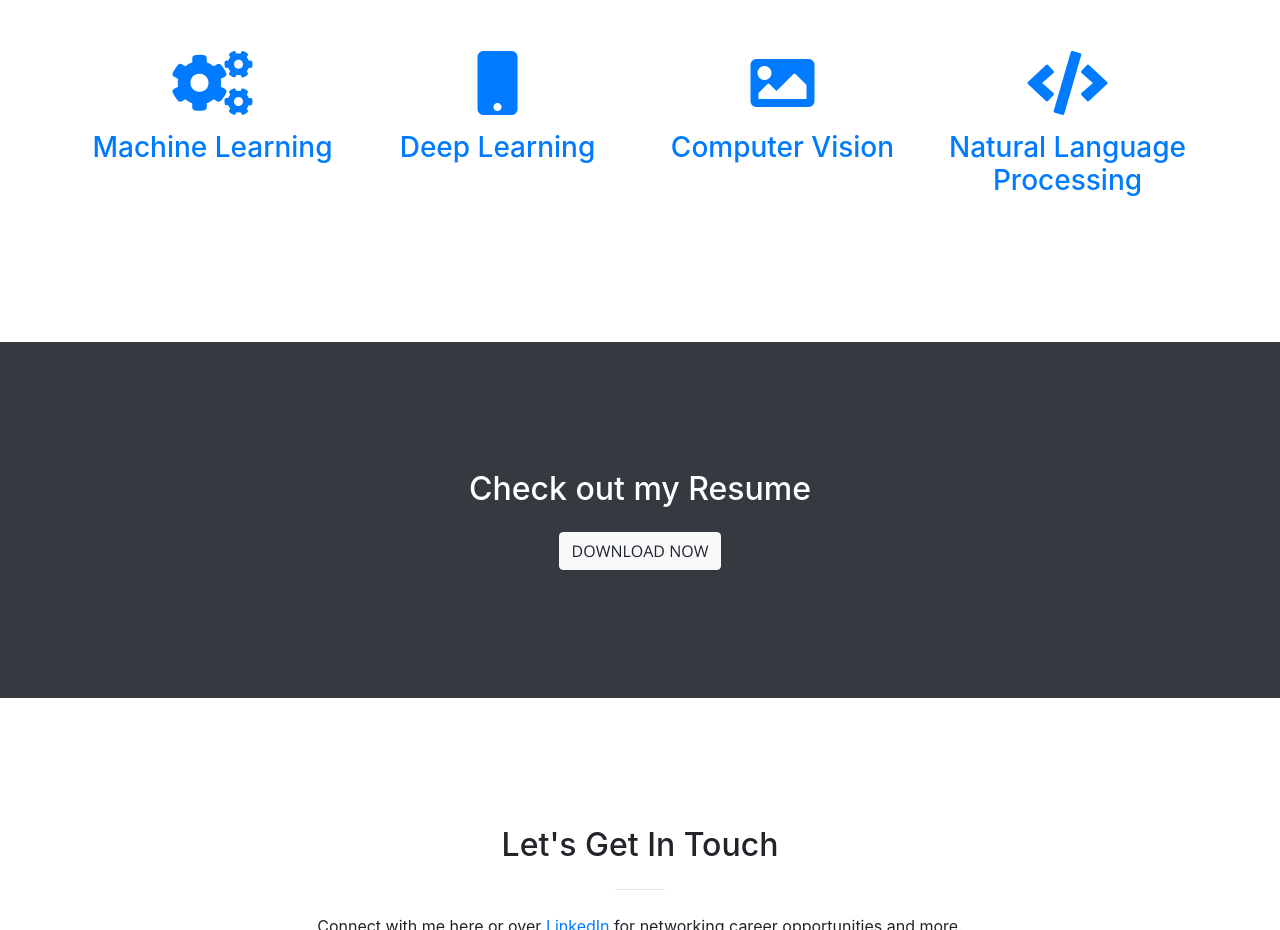
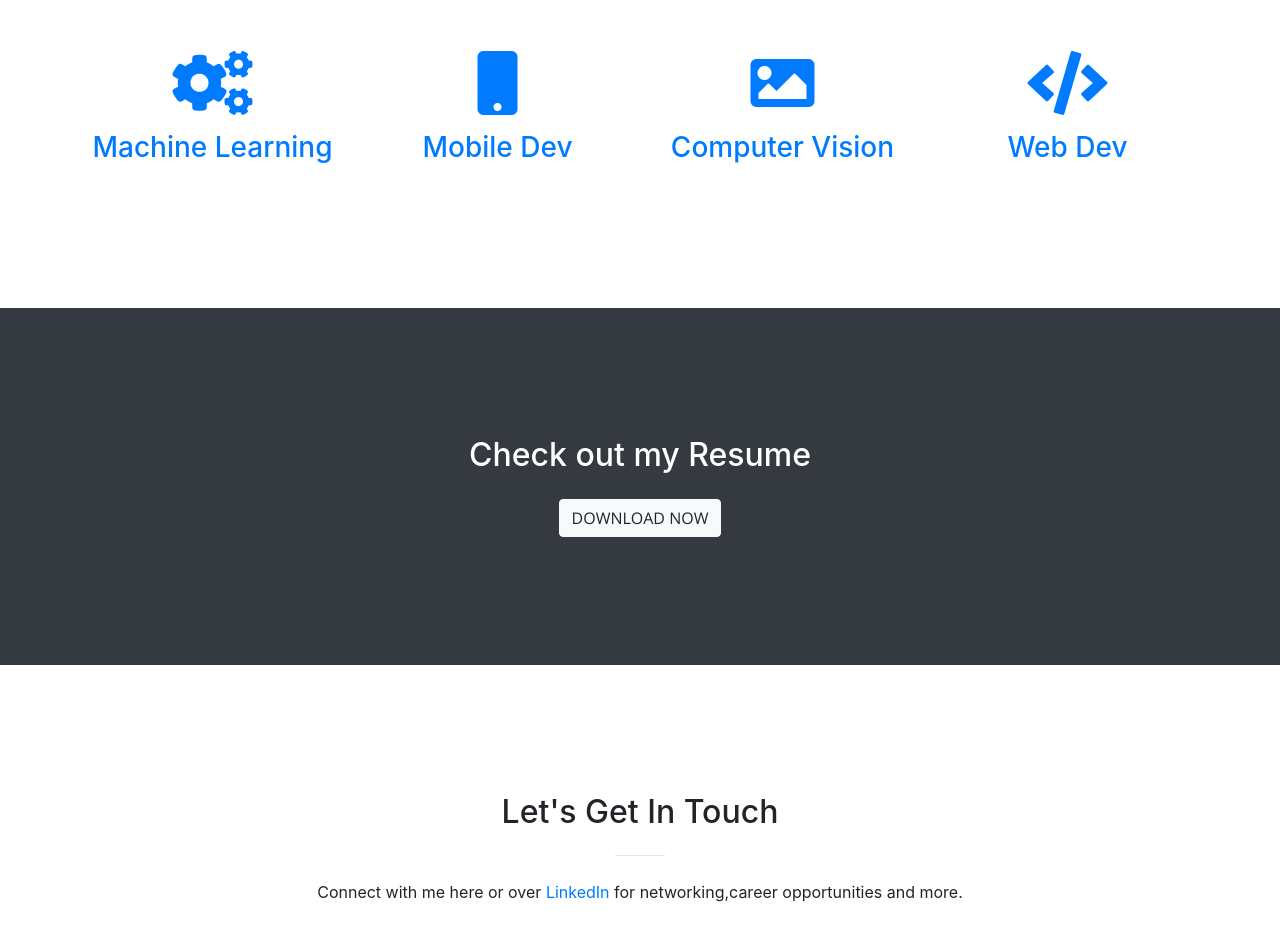
Before and after one commit to mikeffendii/mikeffendii.github.io, a website with bundled scripts: page index.html in a window 1280 px wide. Shown: the part 1500-2430 px from the top of the page. Built offline with nearby package versions, Linux system fonts and the light colour scheme.

Commit message:
Update index.html

```diff
--- a/index.html
+++ b/index.html
@@ -146,7 +146,7 @@
           <div class="col-lg-3 col-md-6 text-center">
             <div class="service-box mt-5 mx-auto">
               <i class="fas fa-4x fas fa-mobile text-primary mb-3 sr-icon-2"></i>
-              <h3 class="mb-3"><a href ="https://github.com/Mikeffendii">Deep Learning</a></h3>
+              <h3 class="mb-3"><a href ="https://github.com/Mikeffendii">Mobile Dev</a></h3>
               <p class="text-muted mb-0"><a href ="https://github.com/Mikeffendii"></a> </p>
             </div>
           </div>
@@ -160,7 +160,7 @@
           <div class="col-lg-3 col-md-6 text-center">
             <div class="service-box mt-5 mx-auto">
               <i class="fas fa-4x fas fa-code text-primary mb-3 sr-icon-4"></i>
-              <h3 class="mb-3"><a href ="https://github.com/Mikeffendii">Natural Language Processing</a> </h3>
+              <h3 class="mb-3"><a href ="https://github.com/Mikeffendii">Web Dev</a> </h3>
               <p class="text-muted mb-0"><a href ="https://github.com/Mikeffendii"></a> </p>
             </div>
           </div>
```
